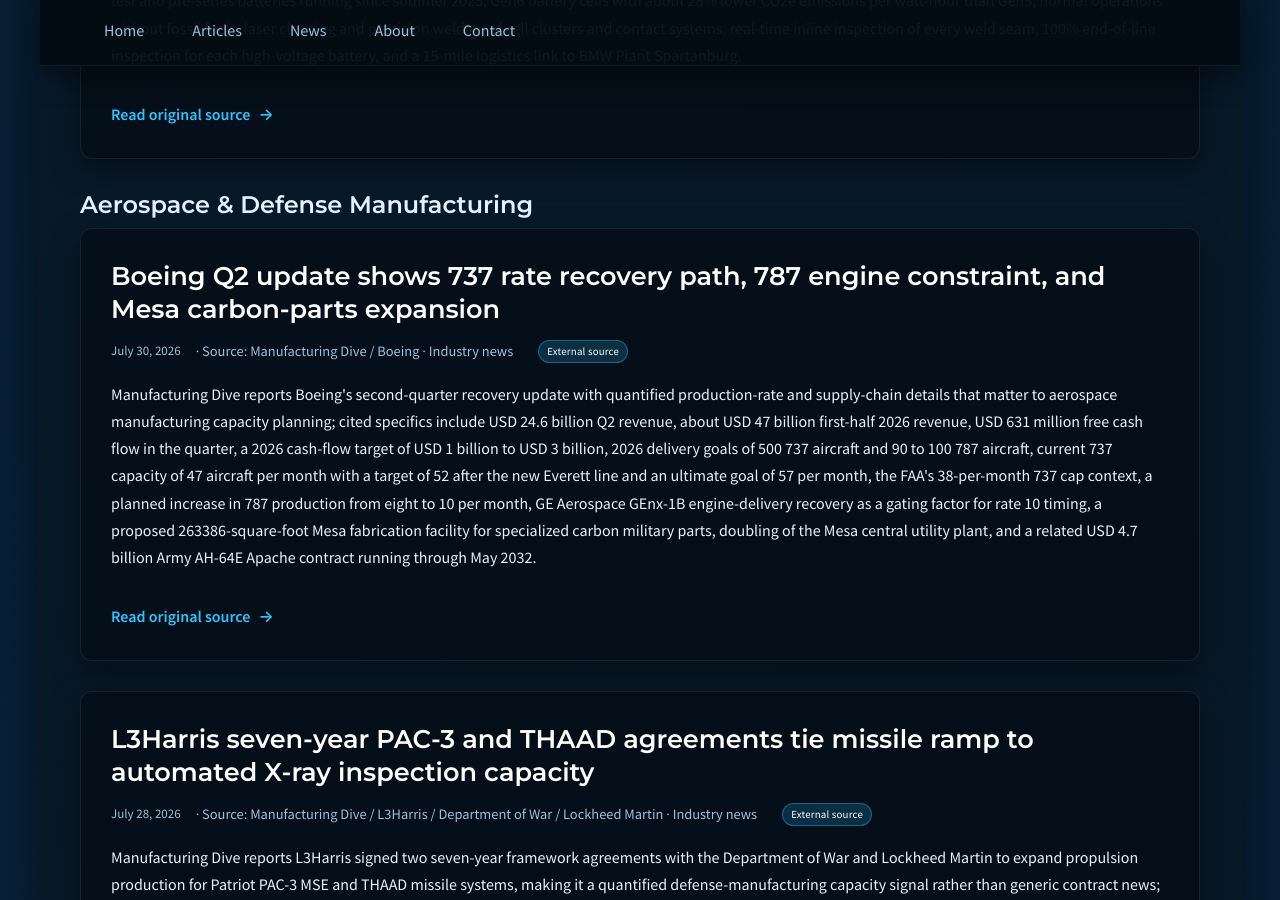
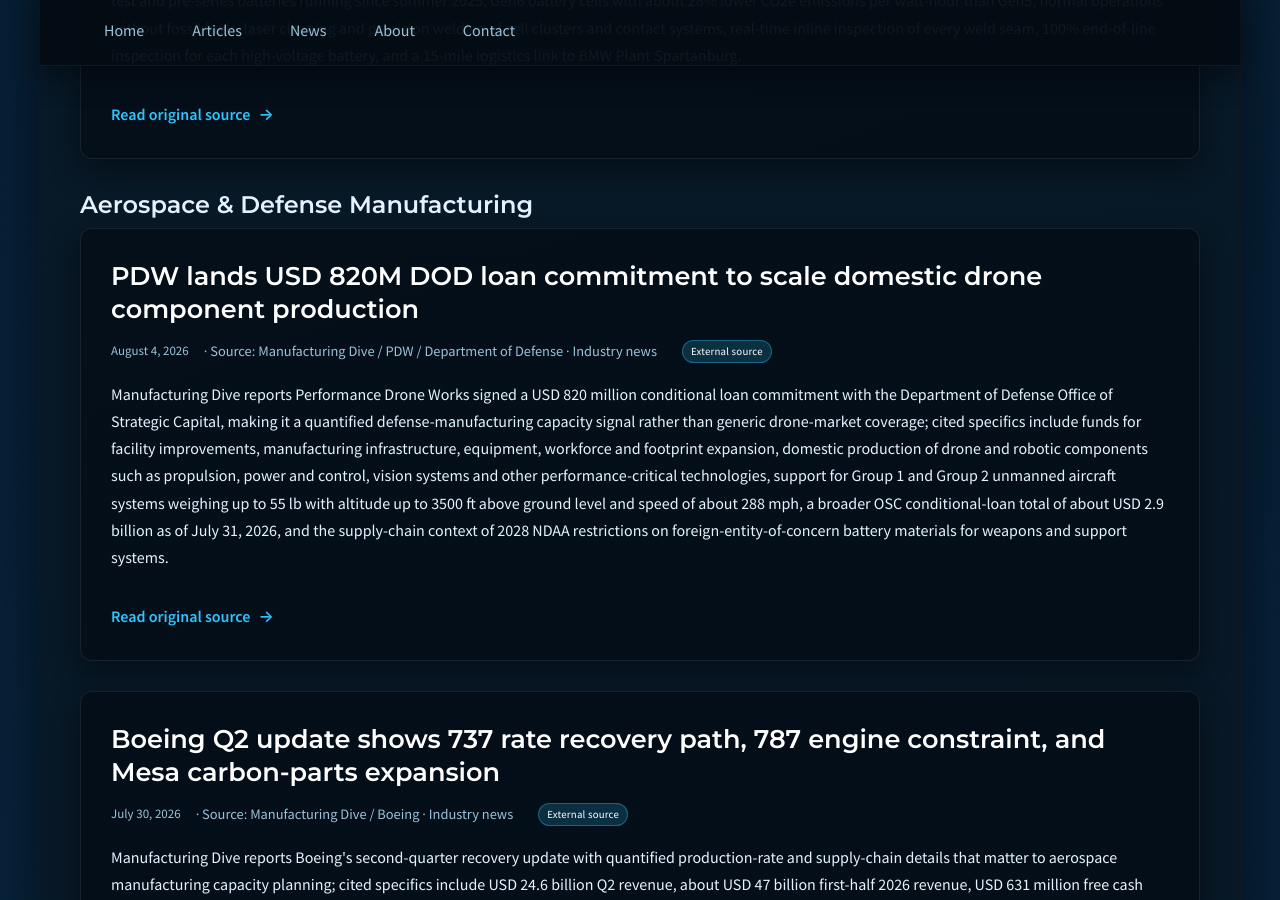
Before and after one commit to JohnForeman/MetrologyCentral, a Jekyll site: the page built from news.md, in a window 1280 px wide and 900 px high, scrolled down 2726 px. Built offline with Jekyll 4.4.1, drawn with Linux system fonts in a browser that asks for light colours.

Commit message:
Add PDW drone manufacturing capacity news

```diff
--- a/_data/news.yml
+++ b/_data/news.yml
@@ -1,4 +1,23 @@
 ---
+- date: '2026-08-04'
+  title: PDW lands USD 820M DOD loan commitment to scale domestic drone component
+    production
+  source: Manufacturing Dive / PDW / Department of Defense
+  sector: aerospace_defense_manufacturing
+  kind: industry_news
+  summary: Manufacturing Dive reports Performance Drone Works signed a USD 820 million
+    conditional loan commitment with the Department of Defense Office of Strategic
+    Capital, making it a quantified defense-manufacturing capacity signal rather than
+    generic drone-market coverage; cited specifics include funds for facility improvements,
+    manufacturing infrastructure, equipment, workforce and footprint expansion, domestic
+    production of drone and robotic components such as propulsion, power and control,
+    vision systems and other performance-critical technologies, support for Group
+    1 and Group 2 unmanned aircraft systems weighing up to 55 lb with altitude up
+    to 3500 ft above ground level and speed of about 288 mph, a broader OSC conditional-loan
+    total of about USD 2.9 billion as of July 31, 2026, and the supply-chain context
+    of 2028 NDAA restrictions on foreign-entity-of-concern battery materials for weapons
+    and support systems.
+  url: https://www.manufacturingdive.com/news/defense-war-osc-strategic-capital-820m-loan-pdw-performance-drone-works/826871/
 - date: '2026-08-03'
   title: LK CAMIO 2026 R1 adds Renishaw REVO 5-axis support through I++/DME
   source: Metrology News / LK Metrology
```
